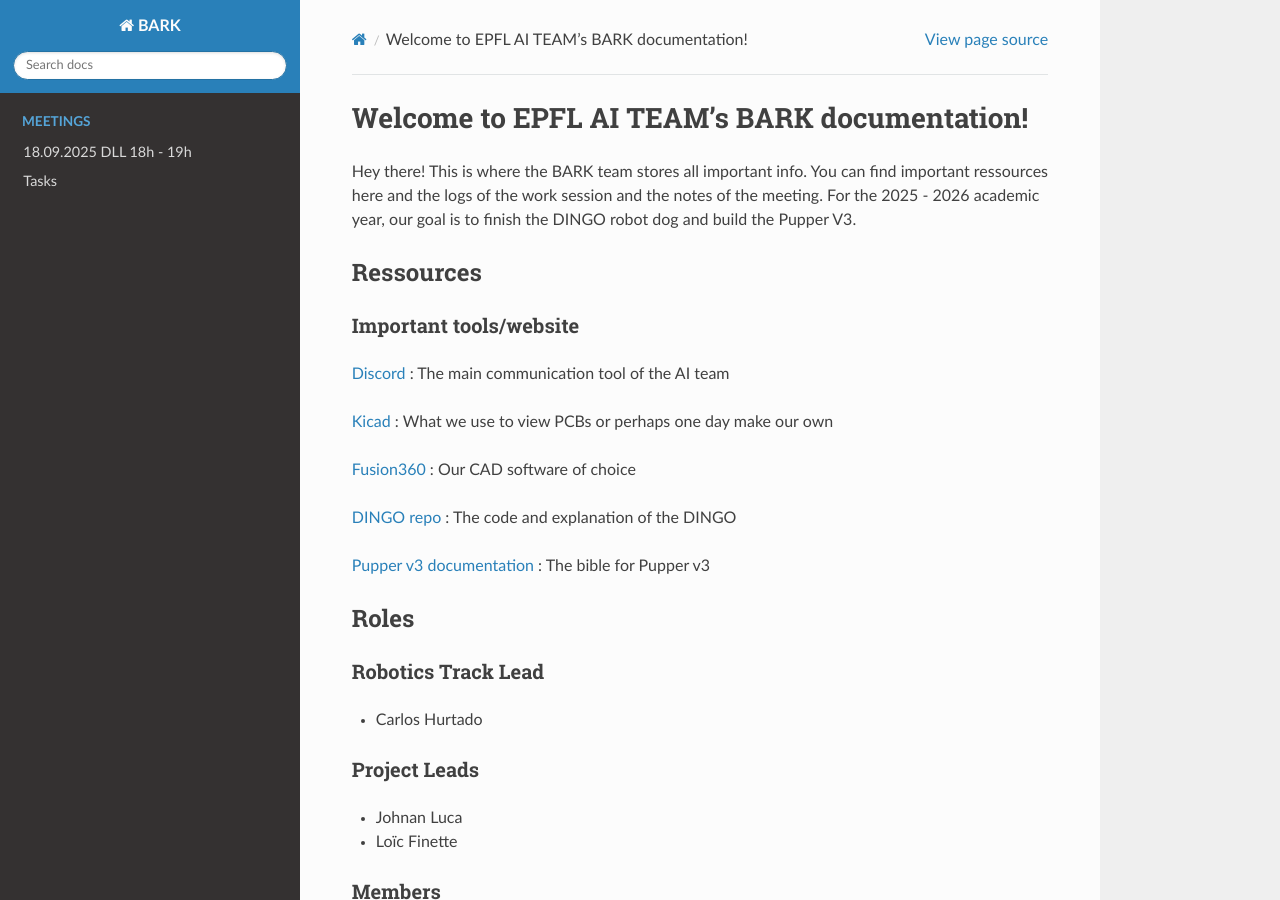
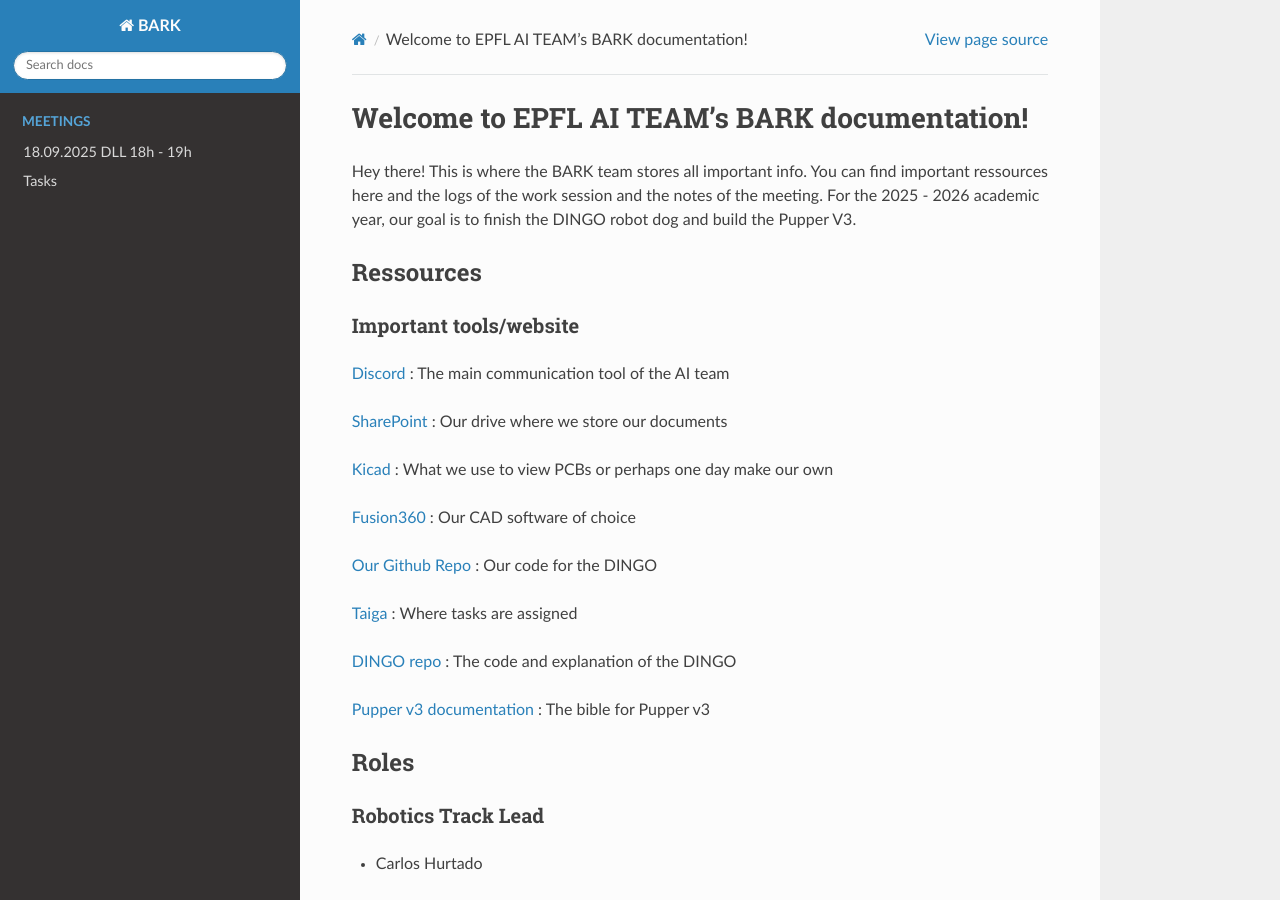
Before and after one commit to lolothecoder/BARK_Documentation, a Sphinx documentation site: the page built from docs/source/index.rst, in a window 1280 px wide and 900 px high. Built offline with Sphinx 7.4.7 and the Read the Docs theme 3.1.0, drawn with Linux system fonts in a browser that asks for light colours.

Commit message:
Update index.rst

```diff
--- a/docs/source/index.rst
+++ b/docs/source/index.rst
@@ -12,6 +12,10 @@
 
 .. _Discord: https://discord.com
 
+`SharePoint`_ : Our drive where we store our documents
+
+.. _SharePoint: https://epflch.sharepoint.com/sites/ETU-EPFL_AI_Team/Documents%20partages/Forms/AllItems.aspx?id=%2Fsites%2FETU%2DEPFL%5FAI%5FTeam%2FDocuments%20partages%2FProjects%20Department%2FRobotics%20Track%2FOngoing%20Projects%2FBARK&viewid=7dda9788%2D4a3e%2D4390%2Dad8a%2D23140ef5bd11
+
 `Kicad`_ : What we use to view PCBs or perhaps one day make our own
 
 .. _Kicad: https://www.kicad.org/
@@ -19,6 +23,14 @@
 `Fusion360`_ : Our CAD software of choice
 
 .. _Fusion360: https://www.autodesk.com/campaigns/fusion-360
+
+`Our Github Repo`_ : Our code for the DINGO
+
+.. _Our Github Repo: https://github.com/EPFL-AI-Team/BARK
+
+`Taiga`_ : Where tasks are assigned
+
+.. _Taiga: https://taiga.io/
 
 `DINGO repo`_ : The code and explanation of the DINGO
 
```
